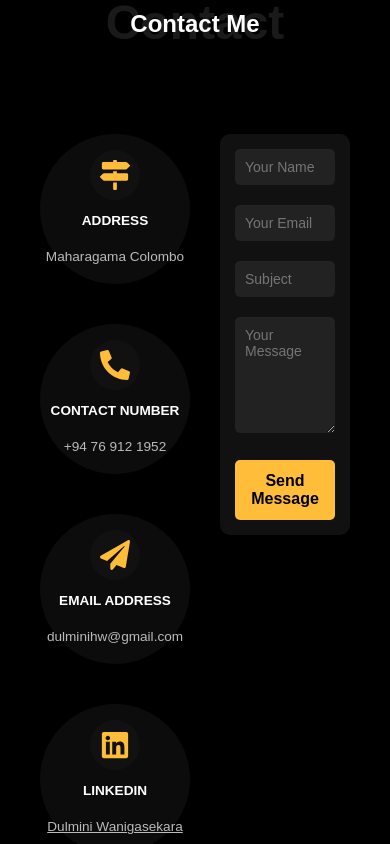
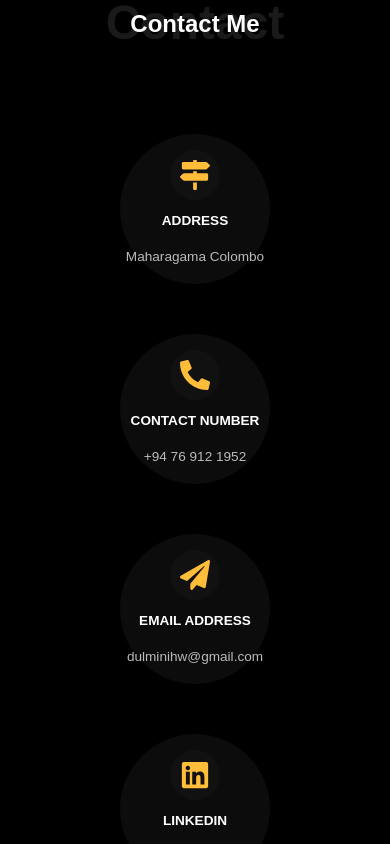
Before and after one commit to dulmini11/DulminiPortfolio, a React (Vite) app: page / in a window 390 px wide. Shown: the part 8860-9704 px from the top of the page. Built offline with nearby package versions, Linux system fonts and the light colour scheme.

Commit message:
Update media queries

```diff
--- a/src/App.css
+++ b/src/App.css
@@ -629,7 +629,9 @@
   grid-template-columns: repeat(2, 1fr);
   gap: 30px;
   flex: 1;
-  max-width: 500px;
+  max-width: 400px;
+    margin: 0 auto;
+  width: fit-content;
 }
 
 .contact-card {
@@ -754,14 +756,15 @@
 /* Responsive Design */
 @media (max-width: 768px) {
   .contact-content {
-    grid-template-columns: 1fr;
-    gap: 30px;
+    flex-direction: column;
+    gap: 40px;
   }
 
   .contact-grid {
     grid-template-columns: 1fr;
-    gap: 20px;
+    justify-self: center;
   }
+
 
   .contact-card {
     width: 180px;
@@ -788,9 +791,14 @@
     padding: 40px 0;
   }
 
+    .contact-grid {
+    justify-items: center;
+  }
+
   .contact-card {
     width: 150px;
     height: 150px;
+    align-items: center;
   }
 
   .contact-icon {
@@ -813,7 +821,7 @@
     padding: 30px;
     border-radius: 10px;
     margin-left: 20%;
-    flex: 1;
+    flex: 2;
   max-width: 700px;
   position: relative;
   }
@@ -859,6 +867,7 @@
     color: #999;
   }
 
+
   @media (max-width: 768px) {
     .header {
       flex-direction: column;
@@ -888,6 +897,10 @@
     .background-title {
       font-size: 60px;
     }
+
+    .contact-grid {
+    justify-items: center;
+  }
   }
 
   /* Tablet view (screens ≤ 991px) */
```
